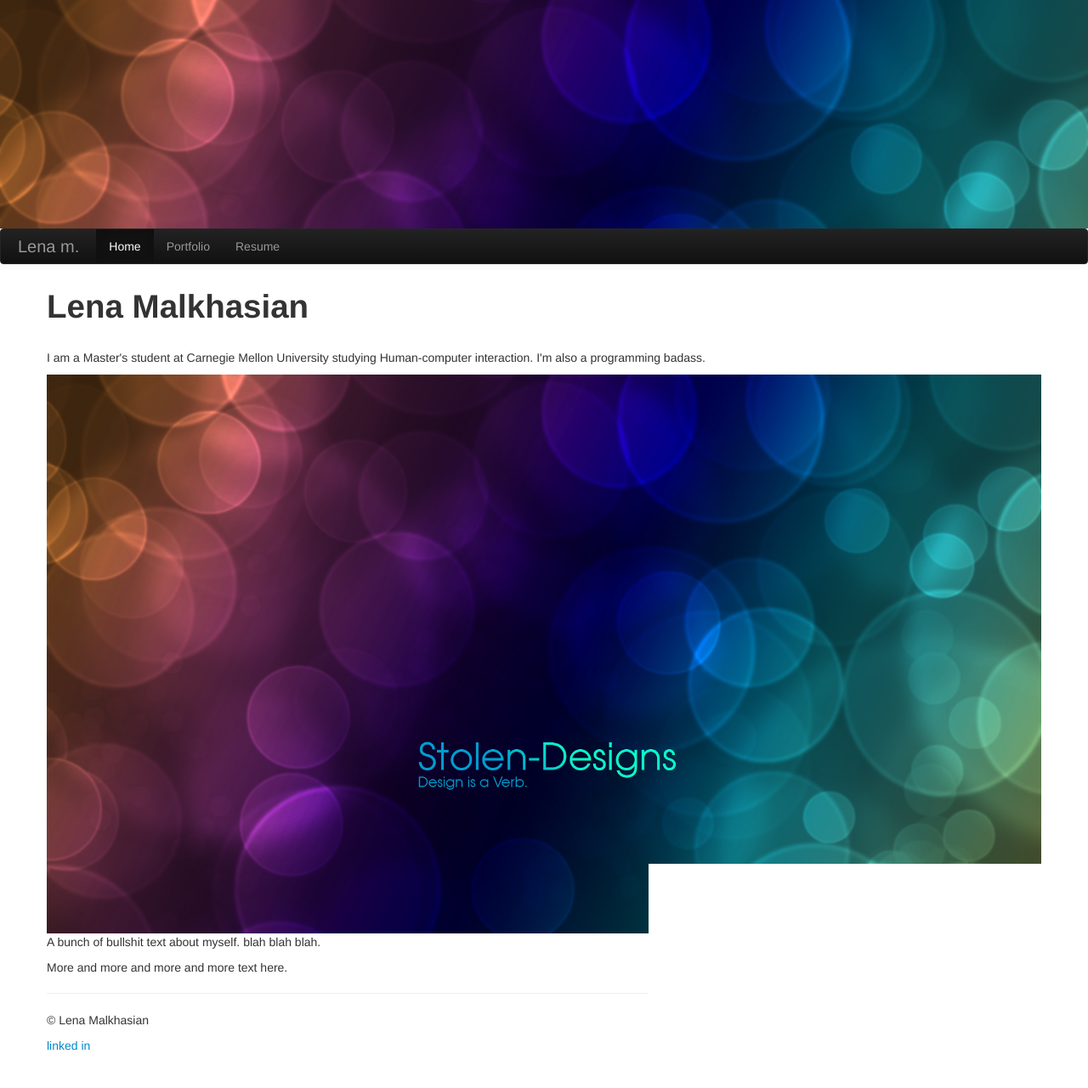
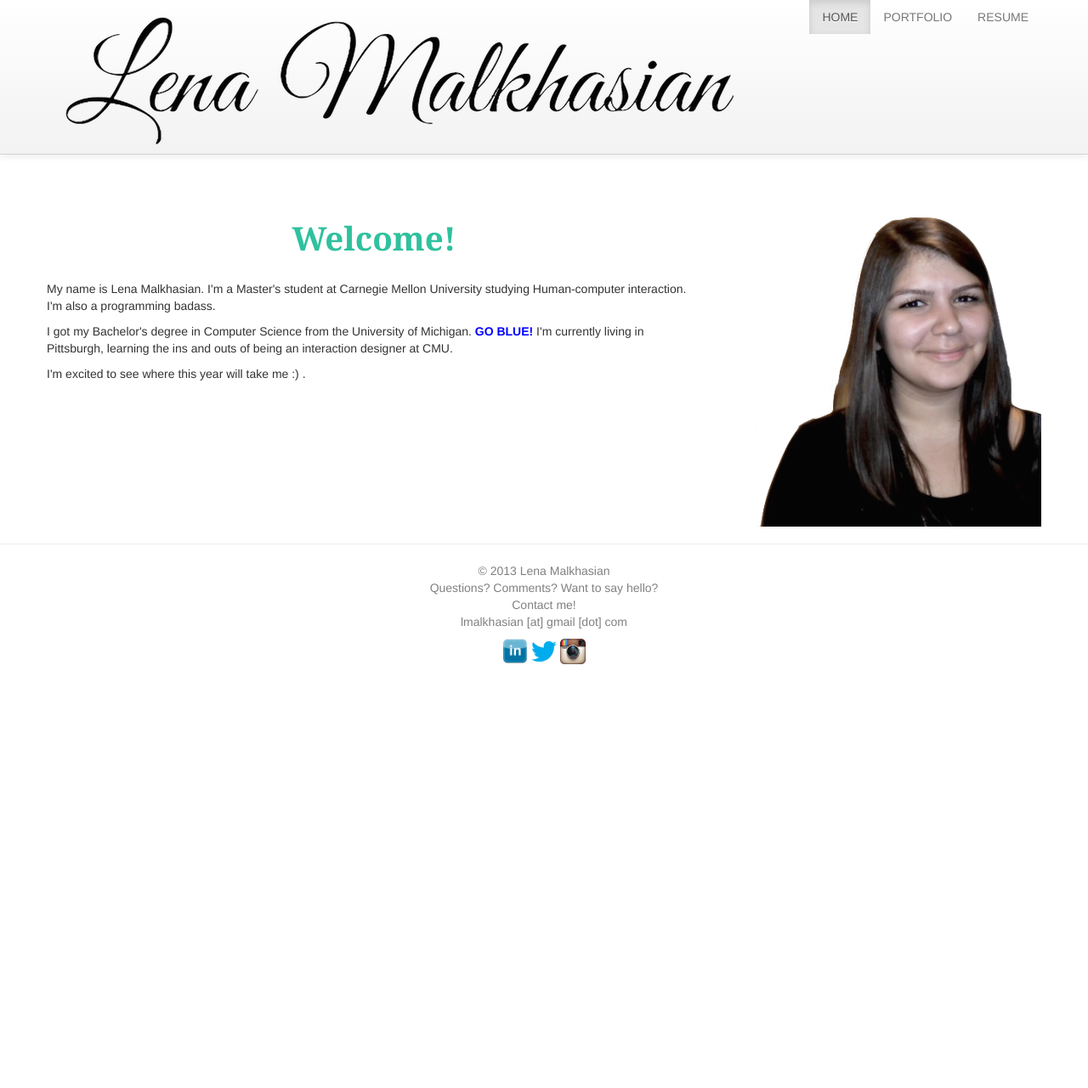
Before and after one commit to lmalkhasian/lenam-site, a PHP site: page / in a window 1280 px wide. Shown: the whole page at 85% size. After the commit the page ends 782 px from the top, so only its background shows below. Run offline with PHP 8.4, Linux system fonts and the light colour scheme; some libraries are stand-ins or nearby versions.

Commit message:
tons of changes

```diff
--- a/css/main.css
+++ b/css/main.css
@@ -3,3 +3,20 @@
 /* ==========================================================================
    Author's custom styles
    ========================================================================== */
+body {
+
+}
+
+h1, h2, h3, h4, h5, h6 {
+
+    color: rgb(48, 193, 158);
+    font-family: georgia;
+    text-align: center;
+
+
+}
+
+footer {
+    color:grey;
+    text-align:center
+}
--- a/global_includes/footer.php
+++ b/global_includes/footer.php
@@ -1,10 +1,17 @@
         <hr>
         <div class="container">
             <footer>
-                <p>&copy; Lena Malkhasian</p>
-                <a href="">linked in</a>
+                <p>&copy; 2013 Lena Malkhasian<br/>
+                Questions? Comments? Want to say hello?<br/>
+                Contact me!<br/>
+                lmalkhasian [at] gmail [dot] com</p>
+
+                <a href="http://www.linkedin.com/pub/lena-malkhasian/75/7a3/289/"><img height="30px" width="30px" alt="Linked in" src="img/linkedin.png" /></a>
+                <a href=""><img height="30px" width="30px" alt="Twitter" src="img/twitter.png" /></a>
+                <a href=""><img height="30px" width="30px" alt="Instagram" src="img/instagram.png" /></a>
             </footer>
         <div>
+        </div>
 
         <script src="//ajax.googleapis.com/ajax/libs/jquery/1.10.1/jquery.min.js"></script>
         <script>window.jQuery || document.write('<script src="js/vendor/jquery-1.10.1.min.js"><\/script>')</script>
--- a/global_includes/header.php
+++ b/global_includes/header.php
@@ -1,5 +1,3 @@
-<?php include 'php/nav.php'; ?>
-
 <!DOCTYPE html>
     <!--[if lt IE 7]>      <html class="no-js lt-ie9 lt-ie8 lt-ie7"> <![endif]-->
     <!--[if IE 7]>         <html class="no-js lt-ie9 lt-ie8"> <![endif]-->
@@ -15,9 +13,8 @@
         <link rel="stylesheet" href="css/bootstrap.min.css">
         <style>
             body {
-                <!--padding-top: 60px;
-                padding-bottom: 40px;-->
-            background:black;
+                padding-top: 250px;
+                padding-bottom: 40px;
             }
         </style>
         <link rel="stylesheet" href="css/bootstrap-responsive.min.css">
@@ -32,10 +29,8 @@
 
         <!-- This code is taken from http://twitter.github.com/bootstrap/examples/hero.html -->
 
-        <div class="masthead" style="width:100%">
-                    <img src="img/banner.png"/>
-        </div>
-        <div class="navbar navbar-inverse">
+        <div class="container"> <!--start masthead-->
+            <div class="navbar navbar-fixed-top">
                 <div class="navbar-inner">
                     <div class="container">
                         <a class="btn btn-navbar" data-toggle="collapse" data-target=".nav-collapse">
@@ -43,26 +38,18 @@
                         <span class="icon-bar"></span>
                         <span class="icon-bar"></span>
                         </a>
-                <a class="brand" href="/">Lena m.</a>
+                        <a class="brand" href="/"><img src="img/lena_cursive.png" alt="Lena Malkhasian"/></a>
                         <div class="nav-collapse collapse">
-                    <ul class="nav">
-
+                            <ul class="nav pull-right">
                                 <?php
-    //TODO: need some php here to mark the "active" links.
                                     $page = basename($_SERVER['PHP_SELF']);
                                 ?>
-                        <li class="<?php echo ($page == "index.php" ? "active" : "")?>"><a href="/">Home</a></li>
-                        <li class="<?php echo ($page == "portfolio.php" ? "active" : "")?>"><a href="portfolio.php">Portfolio</a></li>
-                        <li class="<?php echo ($page == "resume.php" ? "active" : "")?>" ><a href="resume.php">Resume</a></li>
+                                <li class="<?php echo ($page == "index.php" ? "active" : "")?>"><a href="/">HOME</a></li>
+                                <li class="<?php echo ($page == "portfolio.php" ? "active" : "")?>"><a href="portfolio.php">PORTFOLIO</a></li>
+                                <li class="<?php echo ($page == "resume.php" ? "active" : "")?>" ><a href="resume.php">RESUME</a></li>
                             </ul>
-                    <!--
-                        <form class="navbar-form pull-right">
-                        <input class="span2" type="text" placeholder="Email">
-                        <input class="span2" type="password" placeholder="Password">
-                        <button type="submit" class="btn">Sign in</button>
-                        </form>
-                    -->
                         </div><!--/.nav-collapse -->
                     </div>
                 </div>
             </div>
+        </div>
--- a/index.php
+++ b/index.php
@@ -2,24 +2,19 @@
 
 <div class="container">
 
-    <div>
-        <h1>Lena Malkhasian</h1>
-        <br/>
-        <p>I am a Master's student at Carnegie Mellon University studying Human-computer interaction. I'm also a programming badass.</p>
-        <!--<p><a class="btn btn-primary btn-large" href="about.php">Learn more &raquo;</a></p>-->
+
+    <div class="row">
+        <div class="span8">
+            <h1>Welcome!</h1>
+            <br/>
+            <p>My name is Lena Malkhasian. I'm a Master's student at Carnegie Mellon University studying Human-computer interaction. I'm also a programming badass.</p>
+            <p>I got my Bachelor's degree in Computer Science from the University of Michigan. <strong style="color:blue">GO BLUE!</strong> I'm currently living in Pittsburgh, learning the ins and outs of being an interaction designer at CMU. </p>
+            <p>I'm excited to see where this year will take me :) .</p>
+        </div>
+        <div class="span4">
+            <img src="img/lena.png" />
+        </div>
     </div>
-
-
-    <div>
-        <div style="float:right;">
-            <img src="img/design.jpg" />
-        </div>
-        <div>
-            <p> A bunch of bullshit text about myself. blah blah blah.</p>
-            <p> More and more and more and more text here.</p>
-        </div>
-
-    </section>
 
 
 </div> <!-- /container -->
```
Also changed, not shown: lmalkhasianResume.html (added, +3 -0 lines), resume.php (+7 -7 lines), favicon.ico, img/favicon.ico (added), img/instagram.png (added), img/lena.png (added), img/lena_cursive.png (added), img/linkedin.png (added), img/lmalkhasianResume2.jpg (added), img/twitter.png (added). Lines whose indentation alone changed are shown as unchanged.
